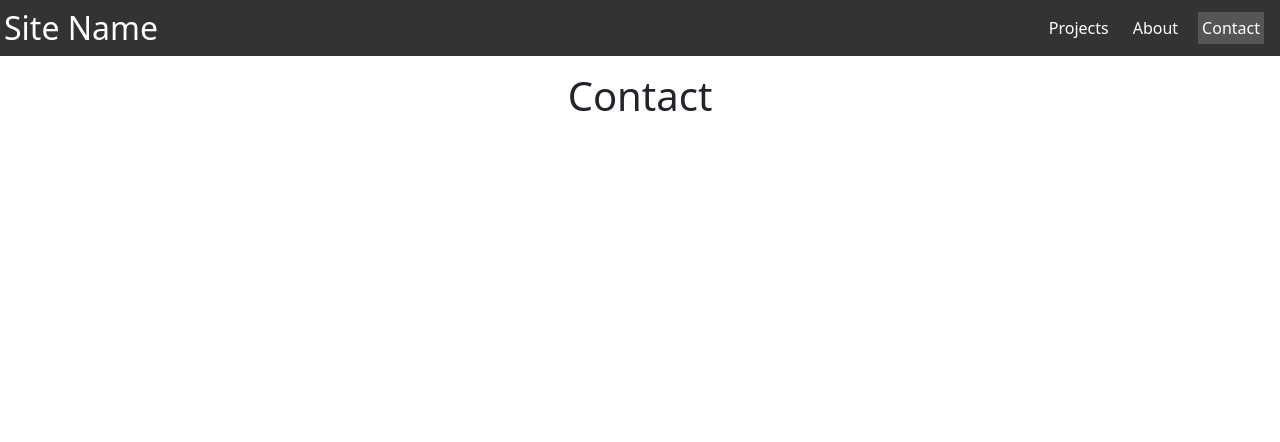
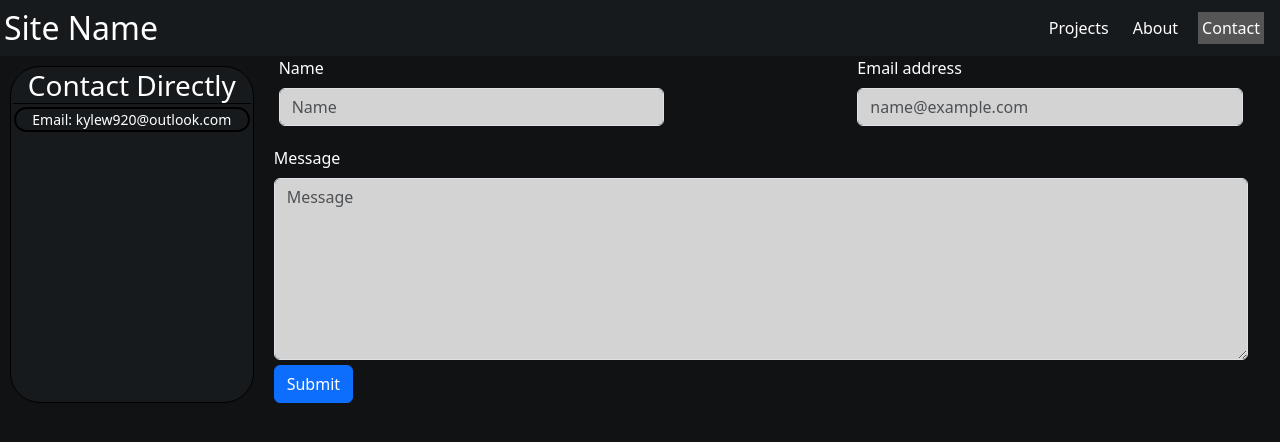
Before and after one commit to kylewillis21/portfolio, a React (Create React App) app in the folder portfolio/: page /contact in a window 1280 px wide. Shown: the top 442 px of the page. Built offline with nearby package versions, Linux system fonts and the light colour scheme.

Commit message:
added a dark mode and made a contact page

```diff
--- a/portfolio/src/App.js
+++ b/portfolio/src/App.js
@@ -14,7 +14,7 @@ function App() {
   return (
     <>
       <Navbar />
-      <div className='container'>
+      <div style={{marginRight: '0rem', marginLeft: '0rem', marginTop: '0rem'}}>
         <Routes>
           <Route path="/" element={<Home />} />
           <Route path="/about" element={<About />} />
--- a/portfolio/src/pages/Contact.js
+++ b/portfolio/src/pages/Contact.js
@@ -1,3 +1,39 @@
+import Button from 'react-bootstrap/Button';
+import Form from 'react-bootstrap/Form';
+import FormControl from 'react-bootstrap/FormControl'
+
 export default function Contact() {
-    return <h1>Contact</h1>
+    return (
+        <div className='contactPage'>
+            <div className='contactInfo'>
+                <h1 className='contactTitle'>Contact Directly</h1>
+                <p className='contactItem'>Email: kylew920@outlook.com</p>
+            </div>
+
+            {/* The contact me directly section */}
+            <div className='contactMe'>
+                <div className='contactName'>
+                    <Form.Group controlId='contact.name' style={{width: '40%'}}>
+                        <Form.Label>Name</Form.Label>
+                        <Form.Control style={{backgroundColor: 'lightgray'}} placeholder="Name" />
+                    </Form.Group>
+
+                    <Form.Group controlId='contact.email' style={{width: '40%'}}>
+                        <Form.Label>Email address</Form.Label>
+                        <Form.Control style={{backgroundColor: 'lightgray'}} type='email' placeholder="name@example.com" />
+                    </Form.Group>
+                </div>
+                <Form.Group controlId='contact.message'>
+                    <Form.Label>Message</Form.Label>
+                    <Form.Control style={{backgroundColor: 'lightgray'}} as="textarea" rows={7} placeholder="Message" />
+                </Form.Group>
+                <div className='contactSubmit'>
+                    {/* TODO set up nodemailer */}
+                    <Button variant='primary' type='submit'>
+                        Submit
+                    </Button>
+                </div>
+            </div>
+        </div>
+    )
  }
--- a/portfolio/src/styles/App.css
+++ b/portfolio/src/styles/App.css
@@ -0,0 +1,5 @@
+:root {
+    --primary-background-color: #101214;
+    --secondary-background-color: #161A1D;
+    background-color: var(--primary-background-color);
+}
--- a/portfolio/src/styles/styles.css
+++ b/portfolio/src/styles/styles.css
@@ -1,14 +1,11 @@
 * {
     box-sizing: border-box;
+    /* used this line whenever i needed to be able to visualize the boxes */
+    /* border: 1px solid blue;    */
 }
 
 body {
     margin: 0;
-}
-
-.container {
-    margin: 1rem;
-    text-align: center;
 }
 
 .site-title {
@@ -16,7 +13,7 @@ body {
 }
 
 .nav {
-    background-color: #333;
+    background-color: var(--secondary-background-color);
     color: white;
     display: flex;
     justify-content: space-between;
@@ -71,3 +68,69 @@ body {
 .buttonContainer {
     bottom: 3px;
 }
+
+/* contact styling */
+.contactForm {
+    margin-bottom: 20px;
+}
+
+.contactPage {
+    display: flex;
+    flex-direction: row;
+    justify-content: flex-start;
+    background-color: var(--primary-background-color);
+    color: white;
+}
+
+.contactInfo {
+    order: 1;
+    flex-basis: 20%;
+    border: 1px solid black;
+    margin-right: 20px;
+    margin-left: 10px;
+    margin-top: 10px;
+    background-color: var(--secondary-background-color);
+    border-radius: 30px;
+}
+
+.contactMe {
+    display: flex;
+    order: 2;
+    flex-basis: 80%;
+    display: flex;
+    flex-direction: column;
+    justify-content: space-between;
+    margin-right: 2rem;
+}
+
+.contactName {
+    display: flex;
+    flex-direction: row;
+    justify-content: space-between;
+    margin-bottom: 20px;
+    margin-left: 5px;
+    margin-right: 5px;
+}
+
+.contactSubmit {
+    margin-top: 5px;
+    justify-content: center;
+}
+
+.contactTitle {
+    display: flex;
+    font-size: 28px;
+    justify-content: center;
+    margin: 2px;
+    border-bottom: solid 1px black;
+}
+
+.contactItem {
+    margin: 3px;
+    display: flex;
+    justify-content: center;
+    border: solid 2px black;
+    border-radius: 100px;
+    font-size: 14px;
+    /* background-color: white; */
+}
```
